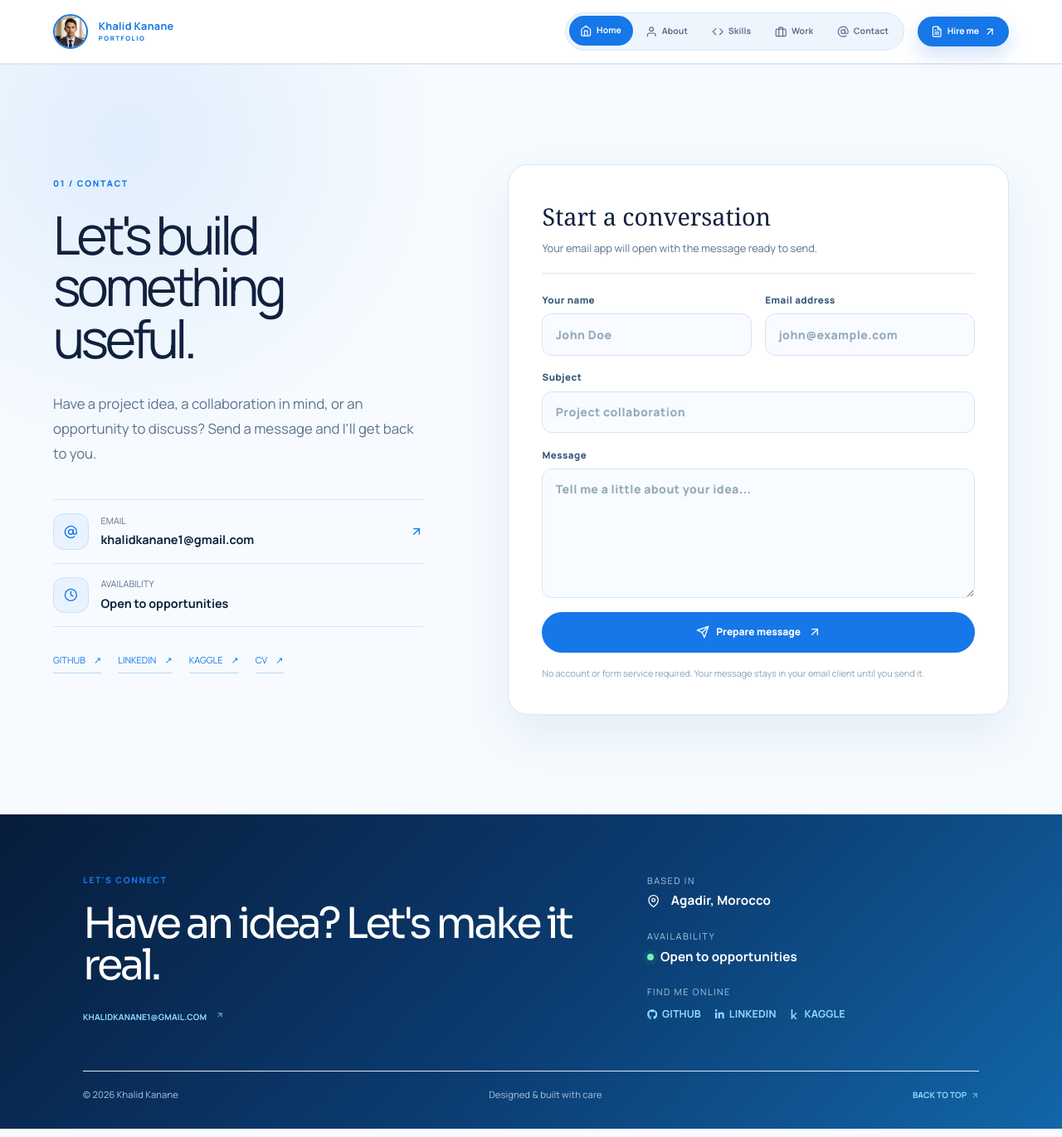
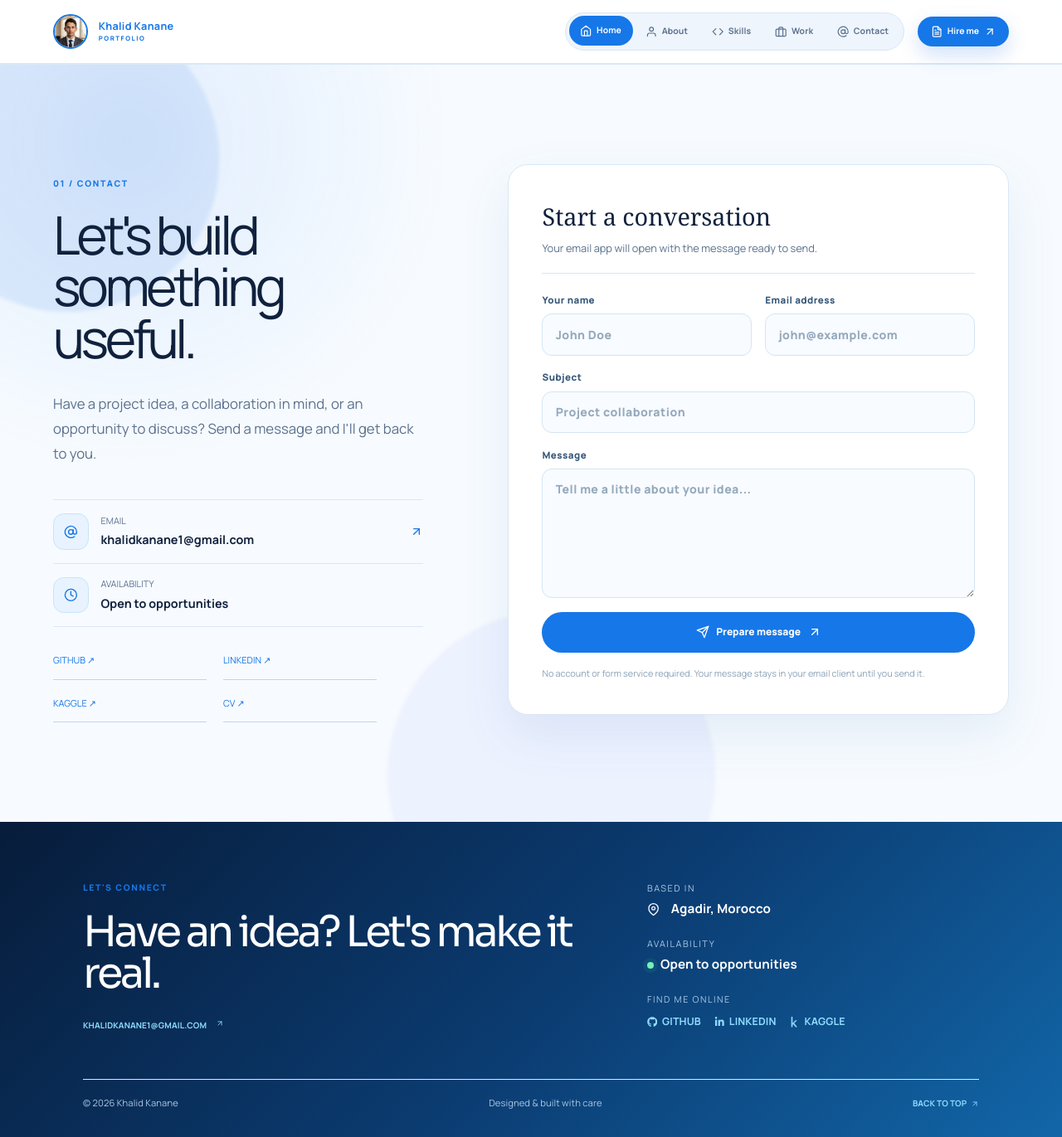
Before and after one commit to khalidkanane/portfolio, a Next.js app: page /contact in a window 1280 px wide. Shown: the whole page at 83% size. Built offline with nearby package versions, Linux system fonts and the light colour scheme; no server answers.

Commit message:
feat : Implemented the contact section updates.

```diff
--- a/app/globals.css
+++ b/app/globals.css
@@ -1617,8 +1617,67 @@ body {
   background:
     radial-gradient(circle at 12% 10%, rgba(22, 119, 232, 0.1), transparent 28%),
     #f7fbff;
+  isolation: isolate;
   min-height: 680px;
+  overflow: hidden;
   padding: clamp(4rem, 8vw, 7rem) 0;
+  position: relative;
+}
+
+.contact-page > *:not(.contact-orb) {
+  position: relative;
+  z-index: 1;
+}
+
+.contact-orb {
+  border-radius: 50%;
+  filter: blur(2px);
+  opacity: 0.5;
+  pointer-events: none;
+  position: absolute;
+  z-index: 0;
+}
+
+.contact-orb-one {
+  animation: contactOrbOne 15s ease-in-out infinite alternate;
+  background: rgba(23, 105, 224, 0.2);
+  height: 22rem;
+  left: -8rem;
+  top: -5rem;
+  width: 22rem;
+}
+
+.contact-orb-two {
+  animation: contactOrbTwo 18s ease-in-out infinite alternate;
+  background: rgba(56, 189, 248, 0.18);
+  height: 18rem;
+  right: 5%;
+  top: 25%;
+  width: 18rem;
+}
+
+.contact-orb-three {
+  animation: contactOrbThree 16s ease-in-out infinite alternate;
+  background: rgba(129, 140, 248, 0.16);
+  bottom: -8rem;
+  height: 24rem;
+  left: 35%;
+  width: 24rem;
+}
+
+@keyframes contactOrbOne {
+  0% { transform: translate3d(0, 0, 0) scale(1); }
+  100% { transform: translate3d(7rem, 4rem, 0) scale(1.15); }
+}
+
+@keyframes contactOrbTwo {
+  0% { transform: translate3d(0, 0, 0) scale(0.9); }
+  100% { transform: translate3d(-5rem, 5rem, 0) scale(1.18); }
+}
+
+@keyframes contactOrbThree {
+  0% { transform: translate3d(0, 2rem, 0) scale(1); }
+  100% { transform: translate3d(6rem, -4rem, 0) scale(1.12); }
 }
 
 .contact-layout {
@@ -1688,6 +1747,48 @@ body {
 .contact-intro .contact-links a {
   border-bottom-color: #b7d7f3;
   color: var(--reference-cyan);
+  display: flex;
+  flex-direction: column;
+  gap: 0.45rem;
+  position: relative;
+}
+
+.contact-intro .contact-links a > span {
+  margin-left: 0;
+}
+
+.contact-intro .contact-links a small {
+  color: var(--reference-muted);
+  font-family: var(--font-manrope), sans-serif;
+  font-size: 0.68rem;
+  letter-spacing: 0;
+  line-height: 1.4;
+  max-height: 0;
+  max-width: 185px;
+  opacity: 0;
+  overflow: hidden;
+  pointer-events: none;
+  transform: translateY(-0.35rem);
+  transition: max-height 0.25s ease, opacity 0.25s ease, transform 0.25s ease;
+}
+
+.contact-intro .contact-links a:hover small,
+.contact-intro .contact-links a:focus-visible small {
+  max-height: 3rem;
+  opacity: 1;
+  transform: translateY(0);
+}
+
+@media (prefers-reduced-motion: reduce) {
+  .contact-orb-one,
+  .contact-orb-two,
+  .contact-orb-three {
+    animation: none;
+  }
+
+  .contact-intro .contact-links a small {
+    transition: none;
+  }
 }
 
 .contact-form {
--- a/components/ContactPage.tsx
+++ b/components/ContactPage.tsx
@@ -34,6 +34,9 @@ export default function ContactPage() {
   return (
     <main>
       <section className="contact-page">
+        <div className="contact-orb contact-orb-one" aria-hidden="true" />
+        <div className="contact-orb contact-orb-two" aria-hidden="true" />
+        <div className="contact-orb contact-orb-three" aria-hidden="true" />
         <div className="section-shell contact-layout">
           <div className="contact-intro">
             <SectionHeading eyebrow="01 / Contact" title="Let&apos;s build something useful." />
@@ -55,10 +58,22 @@ export default function ContactPage() {
             </div>
 
             <div className="contact-links">
-              <a href={SOCIAL_LINKS.github} target="_blank" rel="noreferrer">GitHub <span>↗</span></a>
-              <a href={SOCIAL_LINKS.linkedin} target="_blank" rel="noreferrer">LinkedIn <span>↗</span></a>
-              <a href={SOCIAL_LINKS.kaggle} target="_blank" rel="noreferrer">Kaggle <span>↗</span></a>
-              <a href={SOCIAL_LINKS.cv} target="_blank" rel="noreferrer">CV <span>↗</span></a>
+              <a href={SOCIAL_LINKS.github} target="_blank" rel="noreferrer">
+                <span>GitHub ↗</span>
+                <small>Explore my code and open-source projects</small>
+              </a>
+              <a href={SOCIAL_LINKS.linkedin} target="_blank" rel="noreferrer">
+                <span>LinkedIn ↗</span>
+                <small>Connect with me professionally</small>
+              </a>
+              <a href={SOCIAL_LINKS.kaggle} target="_blank" rel="noreferrer">
+                <span>Kaggle ↗</span>
+                <small>See my data and machine-learning work</small>
+              </a>
+              <a href={SOCIAL_LINKS.cv} target="_blank" rel="noreferrer">
+                <span>CV ↗</span>
+                <small>Download my experience and skills</small>
+              </a>
             </div>
           </div>
 
```
